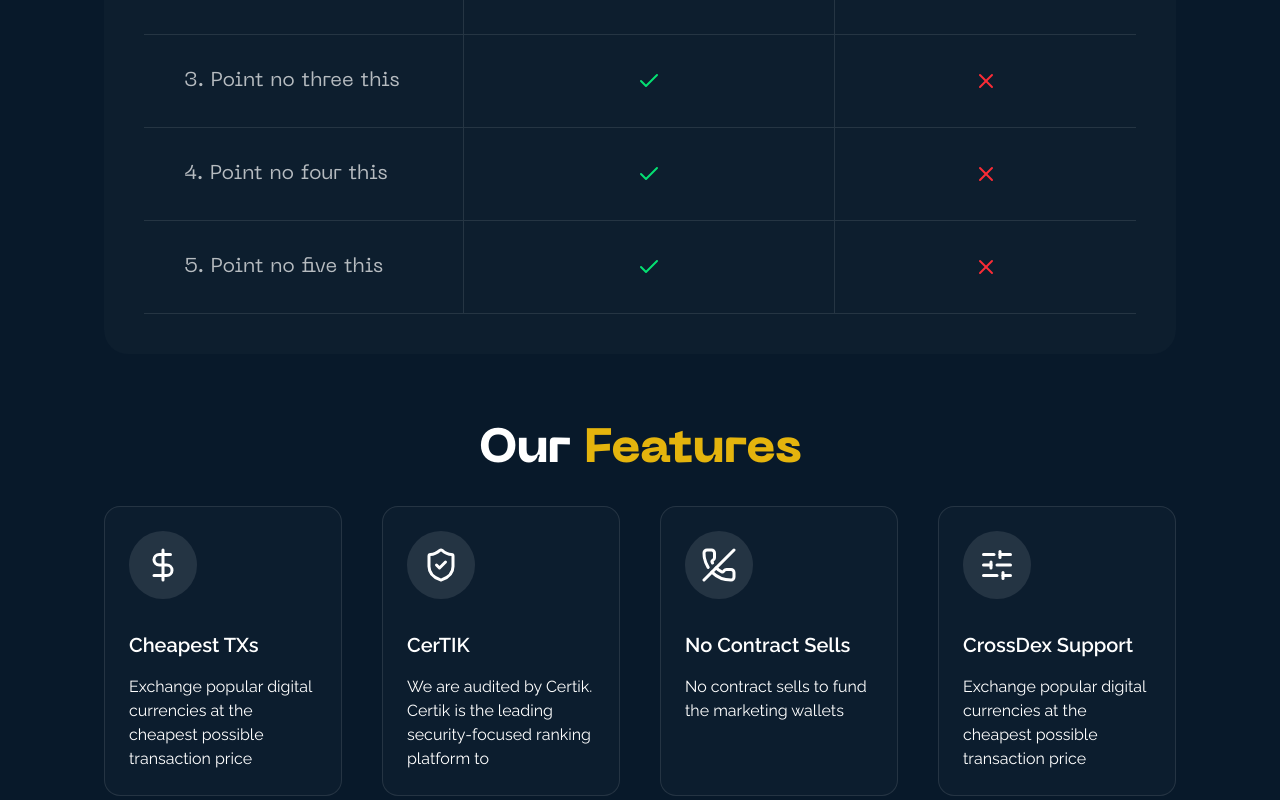
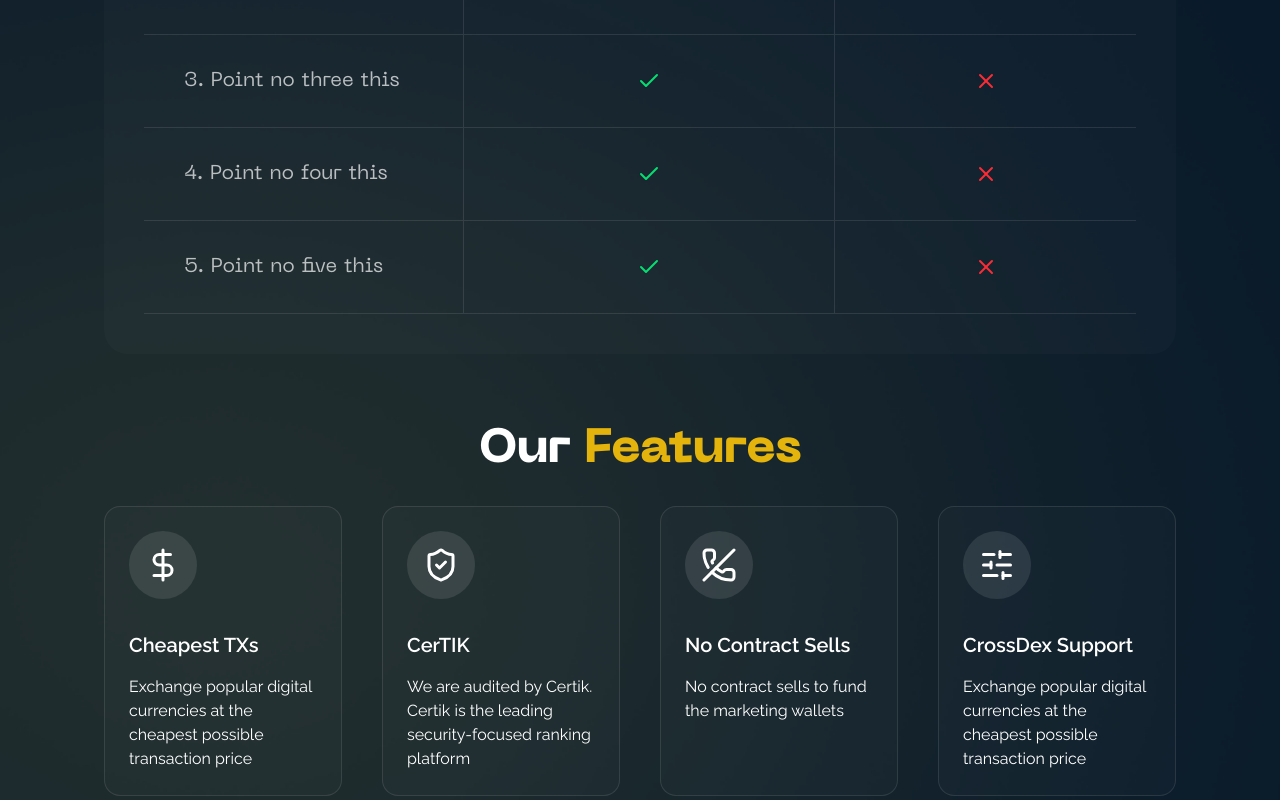
Before and after one commit to lipika1911/moonex, a Next.js app: page / in a window 1280 px wide. Shown: the part 1220-2020 px from the top of the page. Built offline with nearby package versions, Linux system fonts and the light colour scheme.

Commit message:
Update navbar links and enhance UI styling

```diff
--- a/app/globals.css
+++ b/app/globals.css
@@ -7,7 +7,7 @@
 }
 
 body {
-  background: var(--background);
+  background-color: var(--background);
   color: var(--foreground);
   font-family: var(--font-raleway);
 }
--- a/app/layout.tsx
+++ b/app/layout.tsx
@@ -45,7 +45,17 @@ export default function RootLayout({
   return (
     <html lang="en">
       <body
-        className={`${raleway.variable} ${neueMachina.variable} antialiased`}
+        className={`
+          ${raleway.variable}
+          ${neueMachina.variable}
+          antialiased
+          min-h-screen
+          bg-
+          bg-[url('/bg.png')]
+          bg-cover
+          bg-center
+          bg-no-repeat
+        `}
       >
         <Navbar />
         {children}
--- a/components/about.tsx
+++ b/components/about.tsx
@@ -1,5 +1,7 @@
 import { Check, DollarSign, PhoneOff, ShieldCheck, SlidersHorizontal, X } from "lucide-react";
 import Image from "next/image";
+import ComparisonTable from "./comparison-table";
+import Features from "./features";
 
 const rows = [
   "1. Point no one",
@@ -11,117 +13,13 @@ const rows = [
 
 const About = () => {
   return (
-    <div className='px-8 py-8 flex flex-col mt-20'>
+    <div id="about" className='px-8 py-8 flex flex-col mt-20'>
 
       {/* Comparison Table */}
-      <div className='flex flex-col'>
-        <div className='flex flex-row items-start px-20'>
-          <h3 className='font-neue text-5xl font-bold'>Why <span className='text-primary'>MoonEX</span> ?</h3>
-        </div>
-        <div className="overflow-x-auto mt-10 bg-white/2 rounded-3xl p-10 mx-10 font-neue">
-          <table className="w-full border-collapse">
-
-            {/* Header */}
-            <thead>
-              <tr className="border-b border-white/10 text-xl">
-                <th className="py-4 px-12 border-r border-white/10 text-center text-3xl tracking-widest text-primary">
-                  Comparison
-                </th>
-                <th className="py-4 px-20 text-primary border-r border-white/10 text-center text-3xl">
-                  <div className="flex flex-col items-center">
-                    <Image
-                      src="/moonex.svg"
-                      alt="Moonex Logo"
-                      width={300}
-                      height={300}
-                    />
-                  </div>
-                </th>
-                <th className="py-4 px-20 text-center text-3xl">
-                  <div className="flex flex-col items-center">
-                    <Image
-                      src="/uniswap.svg"
-                      alt="Moonex Logo"
-                      width={200}
-                      height={200}
-                    />
-                  </div>
-                </th>
-              </tr>
-            </thead>
-
-            {/* Body */}
-            <tbody className="text-lg">
-              {rows.map((text, index) => (
-                <tr
-                  key={index}
-                  className="border-b border-white/10 text-xl text-white/70"
-                >
-                  <td className="py-8 px-10 border-r border-white/10 text-left">
-                    {text}
-                  </td>
-
-                  <td className="py-4 px-10 text-green-400 border-r border-white/10 text-center">
-                    <div className="flex items-center justify-center">
-                      <Check />
-                    </div>
-                  </td>
-
-                  <td className="py-4 px-10 text-red-500 text-center">
-                    <div className="flex items-center justify-center font-bold">
-                      <X />
-                    </div>
-                  </td>
-                </tr>
-              ))}
-            </tbody>
-
-          </table>
-        </div>
-      </div>
+      <ComparisonTable />
 
       {/* Features */}
-      <div className="mt-10 mx-10">
-        <h3 className="text-5xl font-neue font-bold m-8 text-center">Our <span className="text-primary">Features</span></h3>
-        <div className="flex flex-row gap-10">
-          <div className="w-72 flex flex-col items-start bg-white/2 p-6 rounded-2xl border border-white/10" >
-            <div className="rounded-full bg-white/10 p-4 mb-8">
-              <DollarSign size={36}/>
-            </div>
-            <h4 className="text-xl text-foreground font-semibold mb-4">Cheapest TXs</h4>
-            <p className="text-md">
-              Exchange popular digital currencies at the cheapest possible transaction price
-            </p>
-          </div>
-          <div className="w-72 flex flex-col items-start bg-white/2 p-6 rounded-2xl border border-white/10" >
-            <div className="rounded-full bg-white/10 p-4 mb-8">
-              <ShieldCheck size={36}/>
-            </div>
-            <h4 className="text-xl text-foreground font-semibold mb-4">CerTIK</h4>
-            <p className="text-md">
-              We are audited by Certik. Certik is the leading security-focused ranking platform to
-            </p>
-          </div>
-          <div className="w-72 flex flex-col items-start bg-white/2 p-6 rounded-2xl border border-white/10" >
-            <div className="rounded-full bg-white/10 p-4 mb-8">
-              <PhoneOff size={36}/>
-            </div>
-            <h4 className="text-xl text-foreground font-semibold mb-4">No Contract Sells</h4>
-            <p className="text-md">
-              No contract sells to fund the marketing wallets
-            </p>
-          </div>
-          <div className="w-72 flex flex-col items-start bg-white/2 p-6 rounded-2xl border border-white/10" >
-            <div className="rounded-full bg-white/10 p-4 mb-8">
-              <SlidersHorizontal size={36}/>
-            </div>
-            <h4 className="text-xl text-foreground font-semibold mb-4">CrossDex Support</h4>
-            <p className="text-md">
-              Exchange popular digital currencies at the cheapest possible transaction price
-            </p>
-          </div>
-        </div>
-      </div>
+      <Features />
     </div>
   )
 }
--- /dev/null
+++ b/components/comparison-table.tsx
@@ -0,0 +1,85 @@
+import { Check, X } from "lucide-react";
+import Image from "next/image";
+
+const rows = [
+  "1. Point no one",
+  "2. Point no two this",
+  "3. Point no three this",
+  "4. Point no four this",
+  "5. Point no five this",
+];
+
+const ComparisonTable = () => {
+  return (
+    <div className='flex flex-col'>
+
+        <div className='flex flex-row items-start px-20'>
+          <h3 className='font-neue text-5xl font-bold'>Why <span className='text-primary'>MoonEX</span> ?</h3>
+        </div>
+
+        {/* Table */}
+        <div className="overflow-x-auto mt-10 bg-white/2 rounded-3xl p-10 mx-10 font-neue">
+          <table className="w-full border-collapse">
+
+            {/* Table Header */}
+            <thead>
+              <tr className="border-b border-white/10 text-xl">
+                <th className="py-4 px-12 border-r border-white/10 text-center text-3xl tracking-widest text-primary">
+                  Comparison
+                </th>
+                <th className="py-4 px-20 text-primary border-r border-white/10 text-center text-3xl">
+                  <div className="flex flex-col items-center">
+                    <Image
+                      src="/moonex.svg"
+                      alt="Moonex Logo"
+                      width={300}
+                      height={300}
+                    />
+                  </div>
+                </th>
+                <th className="py-4 px-20 text-center text-3xl">
+                  <div className="flex flex-col items-center">
+                    <Image
+                      src="/uniswap.svg"
+                      alt="Moonex Logo"
+                      width={200}
+                      height={200}
+                    />
+                  </div>
+                </th>
+              </tr>
+            </thead>
+
+            {/* Body */}
+            <tbody className="text-lg">
+              {rows.map((text, index) => (
+                <tr
+                  key={index}
+                  className="border-b border-white/10 text-xl text-white/70"
+                >
+                  <td className="py-8 px-10 border-r border-white/10 text-left">
+                    {text}
+                  </td>
+
+                  <td className="py-4 px-10 text-green-400 border-r border-white/10 text-center">
+                    <div className="flex items-center justify-center">
+                      <Check />
+                    </div>
+                  </td>
+
+                  <td className="py-4 px-10 text-red-500 text-center">
+                    <div className="flex items-center justify-center font-bold">
+                      <X />
+                    </div>
+                  </td>
+                </tr>
+              ))}
+            </tbody>
+
+          </table>
+        </div>
+    </div>
+  )
+}
+
+export default ComparisonTable
--- a/components/faq.tsx
+++ b/components/faq.tsx
@@ -28,7 +28,7 @@ const FAQ = () => {
   };
 
   return (
-    <div className="px-8 py-20 max-w-4xl mx-auto mt-20">
+    <div id="faq"className="px-8 py-20 max-w-4xl mx-auto mt-20">
       <h2 className="font-neue text-5xl font-bold text-center mb-12">
         Frequently <span className="text-primary">Asked Questions</span>
       </h2>
--- /dev/null
+++ b/components/features.tsx
@@ -0,0 +1,59 @@
+import { DollarSign, PhoneOff, ShieldCheck, SlidersHorizontal } from "lucide-react";
+
+export const featuresData = [
+  {
+    icon: DollarSign,
+    title: "Cheapest TXs",
+    description: "Exchange popular digital currencies at the cheapest possible transaction price"
+  },
+  {
+    icon: ShieldCheck,
+    title: "CerTIK",
+    description: "We are audited by Certik. Certik is the leading security-focused ranking platform"
+  },
+  {
+    icon: PhoneOff,
+    title: "No Contract Sells",
+    description: "No contract sells to fund the marketing wallets"
+  },
+  {
+    icon: SlidersHorizontal,
+    title: "CrossDex Support",
+    description: "Exchange popular digital currencies at the cheapest possible transaction price"
+  }
+];
+
+const Features = () => {
+  return (
+    <div className="mt-10 mx-10">
+      <h3 className="text-5xl font-neue font-bold m-8 text-center">
+        Our <span className="text-primary">Features</span>
+      </h3>
+
+      <div className="flex flex-row gap-10">
+        {featuresData.map((item, index) => {
+          const Icon = item.icon;
+
+          return (
+            <div
+              key={index}
+              className="w-72 flex flex-col items-start bg-white/2 p-6 rounded-2xl border border-white/10"
+            >
+              <div className="rounded-full bg-white/10 p-4 mb-8">
+                <Icon size={36} />
+              </div>
+
+              <h4 className="text-xl text-foreground font-semibold mb-4">
+                {item.title}
+              </h4>
+
+              <p className="text-md">{item.description}</p>
+            </div>
+          );
+        })}
+      </div>
+    </div>
+  );
+};
+
+export default Features;
--- a/components/footer.tsx
+++ b/components/footer.tsx
@@ -5,7 +5,7 @@ import { FaTwitter } from 'react-icons/fa6'
 
 const Footer = () => {
   return (
-    <footer className='bg-[#071624] px-20 py-20'>
+    <footer id="footer" className='bg-[#071624] px-20 py-20 mt-20'>
       <div className='flex flex-row justify-between items-center' >
 
         {/* Logo */}
```
Also changed, not shown: components/hero.tsx (+10 -1 lines), components/navbar.tsx (+7 -0 lines).
